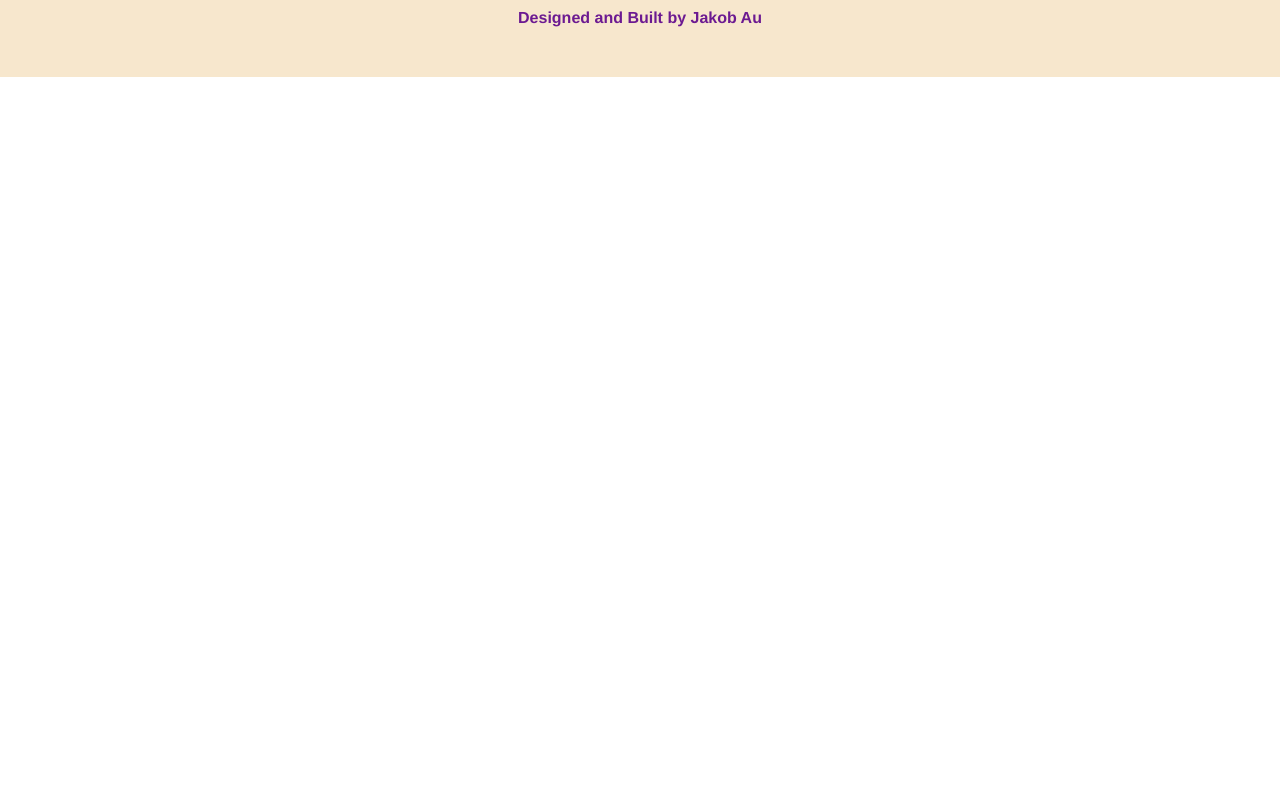
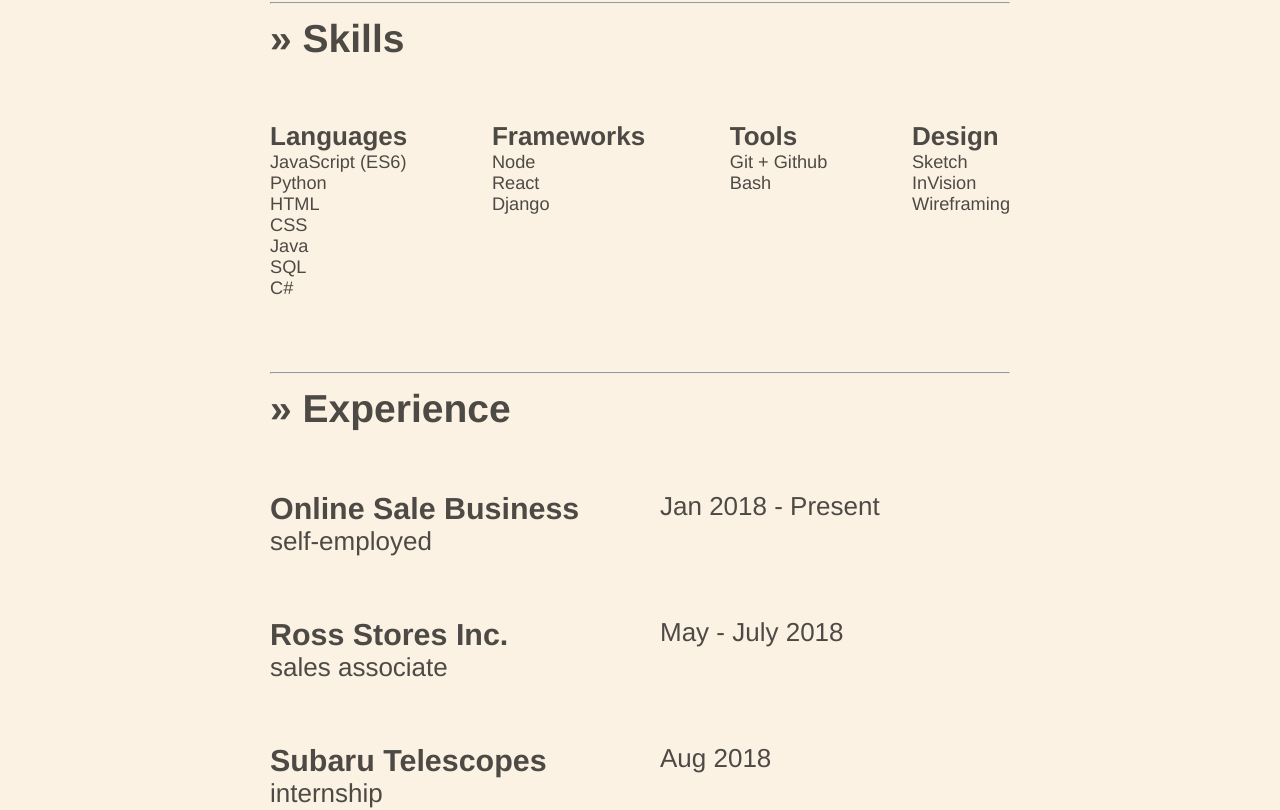
Before and after one commit to jakobau/react-personal-website, a React (Create React App) app in the folder react-gh-pages/: page / in a window 1280 px wide. Shown: the part 1719-2529 px from the top of the page. Before the commit the page ends 1796 px from the top, so only its background shows below. Built offline with nearby package versions, Linux system fonts and the light colour scheme.

Commit message:
add experience and skills sections

```diff
--- a/react-gh-pages/src/App.css
+++ b/react-gh-pages/src/App.css
@@ -26,6 +26,7 @@ html {
   justify-content: center;
   font-size: calc(10px + 2vmin);
   color: #4d4a46;
+  padding-bottom: 100px;
 }
 
 #parent {
@@ -163,6 +164,29 @@ a {
   padding: 50px;
 }
 
+#skill-section {
+  text-align: left;
+  padding: 30px;
+}
+
+.skills {
+  display: flex;
+  flex-wrap: wrap;
+  justify-content: space-between;
+}
+
+.jobs {
+  text-align: left;
+  padding: 30px;
+  display: flex;
+  flex-wrap: wrap;
+  justify-content: space-between;
+}
+
+.job-section {
+  width: 350px;
+}
+
 /*------- Responsive CSS Style -------*/
 
 @media screen and (max-width: 399px) {
@@ -184,6 +208,9 @@ a {
   .profile {
     margin-top: 75px;
   }
+  #skill-section {
+    width: 30%;
+  }
 }
 
 @media screen and (min-width: 400px) {
--- a/react-gh-pages/src/App.js
+++ b/react-gh-pages/src/App.js
@@ -2,6 +2,8 @@ import React from 'react';
 import './App.css';
 import Section from './components/section';
 import Profile from './components/profile';
+import Skills from './components/skills';
+import Experience from './components/experience';
 import Footer from './components/footer';
 
 function App() {
@@ -11,6 +13,8 @@ function App() {
       <header className="App-header">
         <Profile />
         <Section />
+        <Skills />
+        <Experience />
       </header>
       <Footer />
     </div>
--- a/react-gh-pages/src/components/experience.js
+++ b/react-gh-pages/src/components/experience.js
@@ -0,0 +1,28 @@
+import React, { Component } from 'react';
+
+function Job(props) {
+  return (
+    <div className="jobs">
+      <div className="job-section">
+        <h3>{props.co}</h3>
+        <div>{props.title}</div>
+      </div>
+      <div className="job-section">{props.date}</div>
+    </div>
+  );
+}
+
+export default class Experience extends Component {
+  render() {
+    return (
+      <div id="parent">
+        <div id="title"><hr/>
+          <h2>&#187; Experience</h2>
+        </div>
+        <Job co="Online Sale Business" title="self-employed" date="Jan 2018 - Present"/>
+        <Job co="Ross Stores Inc." title="sales associate" date="May - July 2018"/>
+        <Job co="Subaru Telescopes" title="internship" date="Aug 2018"/>
+      </div>
+    );
+  }
+}
--- a/react-gh-pages/src/components/footer.js
+++ b/react-gh-pages/src/components/footer.js
@@ -4,7 +4,12 @@ export default class Profile extends Component {
   render() {
     return (
       <div className="footer">
-        <h4><a href="https://github.com/jakobau/react-personal-website">Designed and Built by Jakob Au</a></h4>
+        <h4>
+          <a href="https://github.com/jakobau/react-personal-website">
+            Designed and Built by Jakob Au
+            <div className="padding-top">2020, GitHub Pages</div>
+          </a>
+        </h4>
       </div>
     );
   }
--- a/react-gh-pages/src/components/section.js
+++ b/react-gh-pages/src/components/section.js
@@ -37,7 +37,7 @@ export default class Section extends Component {
     return (
       <div id="parent">
         <div id="title"><hr/>
-          <h2>&#187;Projects</h2>
+          <h2>&#187; Projects</h2>
         </div>
         <div id="section">
           <div id="date">
--- a/react-gh-pages/src/components/skills.js
+++ b/react-gh-pages/src/components/skills.js
@@ -0,0 +1,56 @@
+import React, { Component } from 'react';
+
+function Skill(props) {
+  return (
+    <div>
+      <h4>{props.title}</h4>
+    </div>
+  );
+}
+
+function SkillPoint(props) {
+  return (
+    <div id="smaller">{props.point}</div>
+  );
+}
+
+export default class Skills extends Component {
+  render() {
+    return (
+      <div id="parent">
+        <div id="title"><hr/>
+          <h2>&#187; Skills</h2>
+        </div>
+        <div className="skills">
+          <div id="skill-section">
+            <Skill title="Languages"/>
+            <SkillPoint point="JavaScript (ES6)" />
+            <SkillPoint point="Python" />
+            <SkillPoint point="HTML" />
+            <SkillPoint point="CSS" />
+            <SkillPoint point="Java" />
+            <SkillPoint point="SQL" />
+            <SkillPoint point="C#" />
+          </div>
+          <div id="skill-section">
+            <Skill title="Frameworks"/>
+            <SkillPoint point="Node" />
+            <SkillPoint point="React" />
+            <SkillPoint point="Django" />
+          </div>
+          <div id="skill-section">
+            <Skill title="Tools"/>
+            <SkillPoint point="Git + Github" />
+            <SkillPoint point="Bash" />
+          </div>
+          <div id="skill-section">
+            <Skill title="Design"/>
+            <SkillPoint point="Sketch" />
+            <SkillPoint point="InVision" />
+            <SkillPoint point="Wireframing" />
+          </div>
+        </div>
+      </div>
+    );
+  }
+}
```
